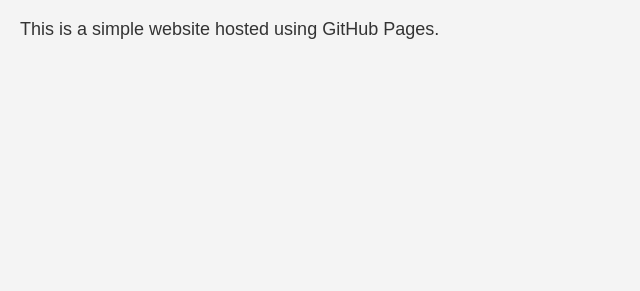
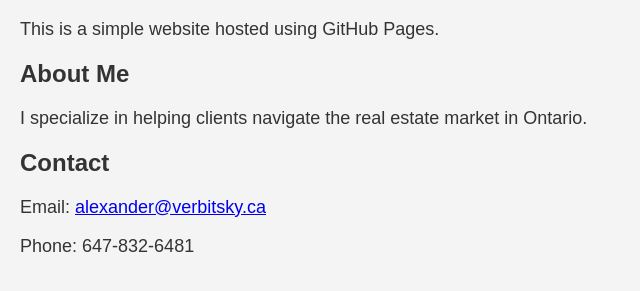
Before and after one commit to verbitsky1/SELL-TOGETHER, a plain HTML site: page index.html in a window 1280 px wide. Shown: the part 81-372 px from the top of the page, without its empty margins (0-640 px from the left). Drawn offline with Linux system fonts and the light colour scheme.

Commit message:
Update index.html

```diff
--- a/index.html
+++ b/index.html
@@ -3,11 +3,18 @@
 <head>
   <meta charset="UTF-8">
   <meta name="viewport" content="width=device-width, initial-scale=1.0">
-  <title>Your Website Title</title>
+  <title>Alexander Verbitsky Real Estate Services</title>
   <link rel="stylesheet" href="style.css">
 </head>
 <body>
   <h1>Welcome to My Real Estate Services</h1>
   <p>This is a simple website hosted using GitHub Pages.</p>
+
+  <h2>About Me</h2>
+  <p>I specialize in helping clients navigate the real estate market in Ontario.</p>
+
+  <h2>Contact</h2>
+  <p>Email: <a href="mailto:alexander@verbitsky.ca">alexander@verbitsky.ca</a></p>
+  <p>Phone: 647-832-6481</p>
 </body>
 </html>
```
